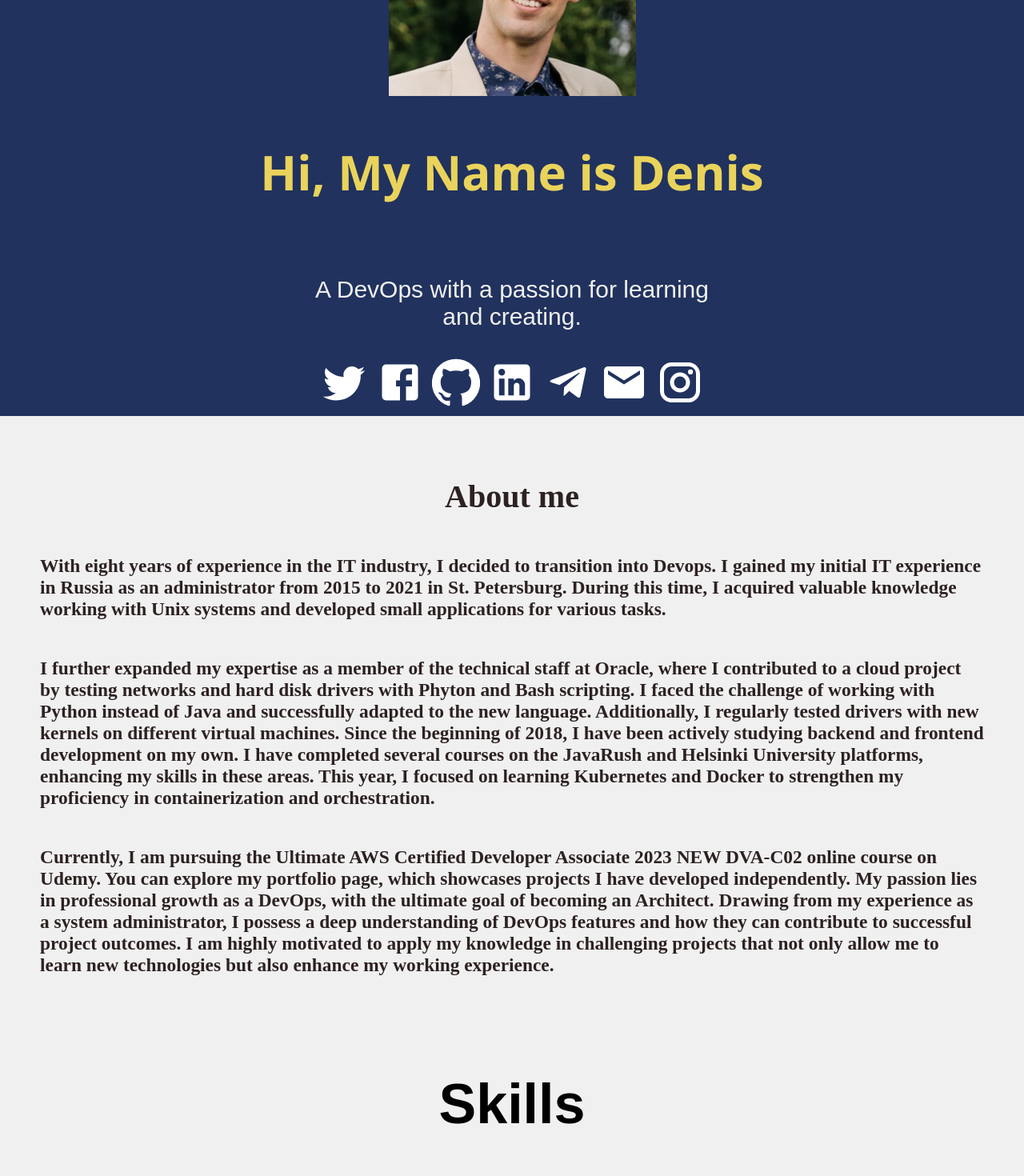
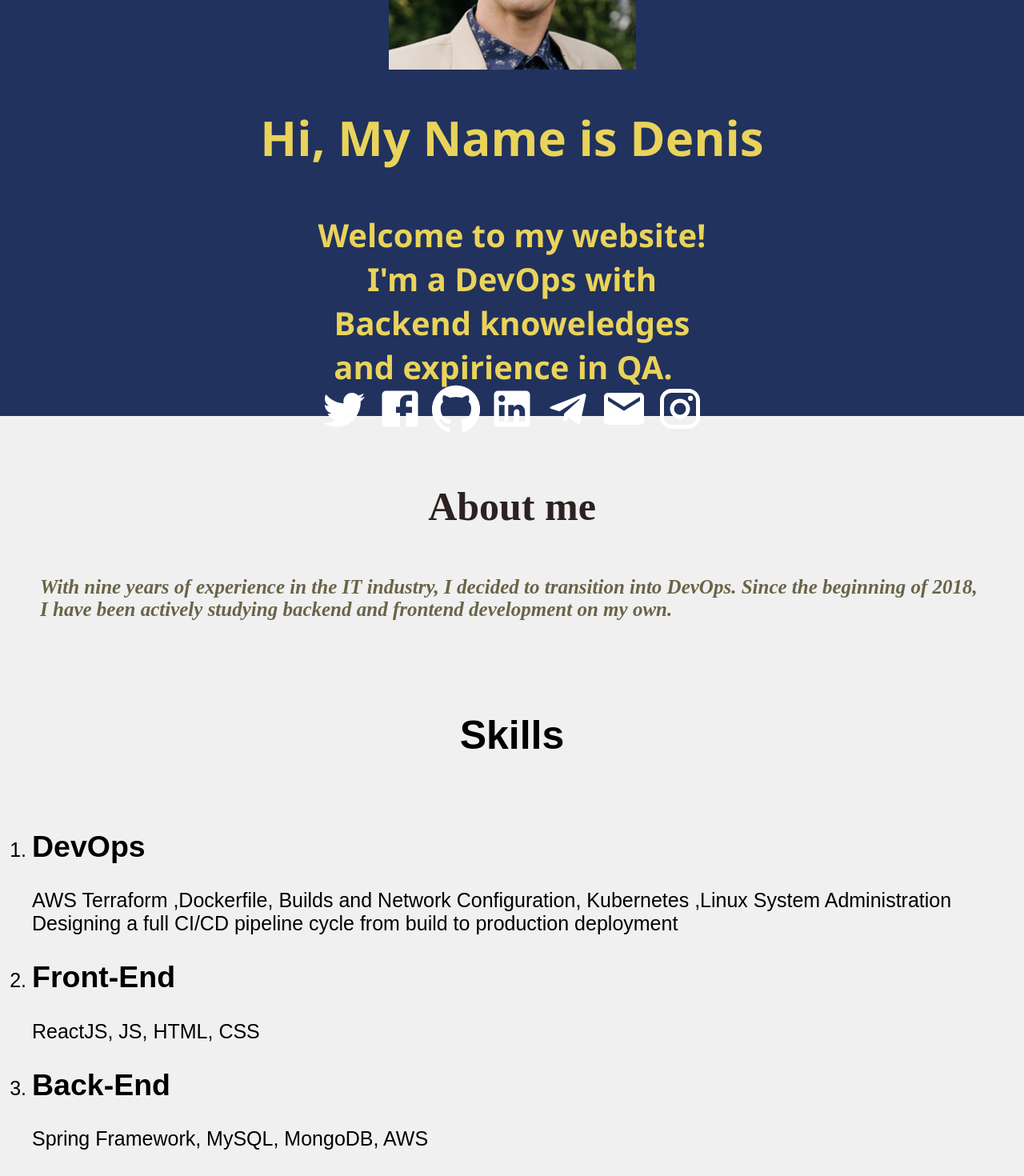
Before and after one commit to banigoden/My_second_resume, a React (Create React App) app: page / in a window 1280 px wide. Shown: the part 280-1750 px from the top of the page at 80% size. Built offline with nearby package versions, Linux system fonts and the light colour scheme.

Commit message:
added TypeAnimation

```diff
--- a/package.json
+++ b/package.json
@@ -16,6 +16,8 @@
     "react-dom": "^18.1.0",
     "react-router-dom": "^6.3.0",
     "react-scripts": "^5.0.1",
+    "react-type-animation": "^3.2.0",
+    "react-typed": "^2.0.12",
     "react-vertical-timeline-component": "^3.5.2",
     "tsparticles": "^2.11.0",
     "web-vitals": "^2.1.0"
--- a/src/helpers/ProjectList.js
+++ b/src/helpers/ProjectList.js
@@ -39,7 +39,7 @@ export const ProjectList = [
   {
     name: "Djanco app + Ansible",
     image: Proj6,
-    skills: "Python, Django, Ansible",
+    skills: "Python, Django, Ansible, PostgeSQL",
     githubUrl: "https://github.com/banigoden/django",
   },
 ];
--- a/src/pages/Home.js
+++ b/src/pages/Home.js
@@ -1,5 +1,5 @@
 import React from "react";
-import Box from "@mui/material/Box";
+
 import InstagramIcon from "@material-ui/icons/Instagram";
 import TwitterIcon from "@material-ui/icons/Twitter";
 import TelegramIcon from '@mui/icons-material/Telegram';
@@ -7,6 +7,8 @@ import FacebookIcon from "@material-ui/icons/Facebook";
 import LinkedInIcon from "@material-ui/icons/LinkedIn";
 import GitHubIcon from "@material-ui/icons/GitHub";
 import EmailIcon from "@material-ui/icons/Email";
+import { ReactTyped } from "react-typed";
+import { TypeAnimation } from "react-type-animation";
 // import html from '../assets/skills/html.png';
 // import css from '../assets/skills/css.png';
 // import git from '../assets/skills/git.png';
@@ -16,6 +18,7 @@ import EmailIcon from "@material-ui/icons/Email";
 import "../styles/Home.css";
 import photo from '../assets/myphoto.png';
 
+
 function Home() {
    return (
     <div className="home">
@@ -23,9 +26,19 @@ function Home() {
       <div className="myimage">
        <img src={photo}></img>
       </div>
-        <h2> Hi, My Name is Denis</h2>
+        <h1> Hi, My Name is Denis</h1>
         <div className="prompt">
-          <p>A DevOps with a passion for learning and creating.</p>
+        <h2>
+        <TypeAnimation
+          sequence={[
+            `Welcome to my website!\n I'm a DevOps with Backend knoweledges and expirience in QA.`,
+            1000,
+          ]}
+          speed={50}
+          style={{ whiteSpace: 'pre-line', fontSize: '1em' }}
+          repeat={Infinity}
+        />
+        </h2>
         <a href="https://twitter.com/Banigoden" target="_blank" rel="noopener noreferrer">
           <TwitterIcon />
         </a>
@@ -52,37 +65,15 @@ function Home() {
       <div className="aboutme">
       <h1> About me</h1>
       <h3>
-        With eight years of experience in the IT industry, I decided to
-        transition into Devops. I gained my initial IT experience
-        in Russia as an administrator from 2015 to 2021 in St. Petersburg.
-        During this time, I acquired valuable knowledge working with Unix
-        systems and developed small applications for various tasks.
-      </h3>
-      <h3>
-        I further expanded my expertise as a member of the technical staff at
-        Oracle, where I contributed to a cloud project by testing networks
-        and hard disk drivers with Phyton and Bash scripting.
-        I faced the challenge of working with Python instead of Java and successfully adapted to the new language.
-        Additionally, I regularly tested drivers with new kernels on different
-        virtual machines. Since the beginning of 2018, I have been actively
-        studying backend and frontend development on my own. I have
-        completed several courses on the JavaRush and Helsinki University
-        platforms, enhancing my skills in these areas. This year, I focused
-        on learning Kubernetes and Docker to strengthen my proficiency in
-        containerization and orchestration.
+      {<TypeAnimation
+        sequence={[
+        " With nine years of experience in the IT industry, I decided to transition into DevOps. Since the beginning of 2018, I have been actively studying backend and frontend development on my own. I have completed several courses on the JavaRush and Helsinki University platforms, enhancing my skills in these areas. This year, I focused on learning Kubernetes and Docker to strengthen my proficiency in containerization and orchestration. Currently, I am pursuing the AWS course. You can explore my portfolio page, which showcases projects I have developed independently. My passion lies in professional growth as a DevOps with a backend stack, with the ultimate goal of becoming an Architect. Drawing from my experience, I possess a deep understanding of DevOps features and how they can contribute to successful project outcomes."
+        ]}
+        speed={70}
+        style={{ whiteSpace: 'pre-line', fontSize: '1em' }}
+        repeat={Infinity}
+        />}
         </h3>
-        <h3>
-          Currently, I am pursuing the Ultimate AWS Certified Developer
-          Associate 2023 NEW DVA-C02 online course on Udemy. You can explore
-          my portfolio page, which showcases projects I have developed
-          independently. My passion lies in professional growth as a DevOps,
-          with the ultimate goal of becoming an Architect. Drawing from my experience
-          as a system administrator, I possess a deep understanding of DevOps
-          features and how they can contribute to successful project outcomes.
-          I am highly motivated to apply my knowledge in challenging projects
-          that not only allow me to learn new technologies but also enhance
-          my working experience.
-          </h3>
       </div>
       <div className="skills">
         <h1> Skills</h1>
--- a/src/styles/Home.css
+++ b/src/styles/Home.css
@@ -16,10 +16,16 @@
   background-color: #21325e;
   color: #f0f0f0;
 }
-
+.about h1 {
+  font-family: 'Segoe UI', Tahoma, Geneva, Verdana, sans-serif;
+  font-size: 60px;
+  color: #e9d35b;
+  height: 190px;
+  margin-bottom: 20px;
+}
 .about h2 {
   font-family: 'Segoe UI', Tahoma, Geneva, Verdana, sans-serif;
-  font-size: 60px;
+  font-size: 40px;
   color: #e9d35b;
   height: 190px;
   margin-bottom: 20px;
@@ -37,7 +43,7 @@
 }
 .aboutme{
   font-family: "Times New Roman", Times, serif;
-  font-size: 20px;
+  font-size: 25px;
   margin: 50px;
   color: rgb(45, 33, 33);
   display: flex;
@@ -45,9 +51,15 @@
   align-items: center;
 }
 
+.aboutme h3{
+  font-size: 25px;
+  font-style: italic;
+  color: #696447;
+  margin-bottom: 30px;
+}
 
 .skills {
-  font-size: 35px;
+  font-size: 25px;
   width: 100%;
   display: flex;
   justify-content: center;
```
Also changed, not shown: 2 other files (tests, documents, lock files or other folders).
